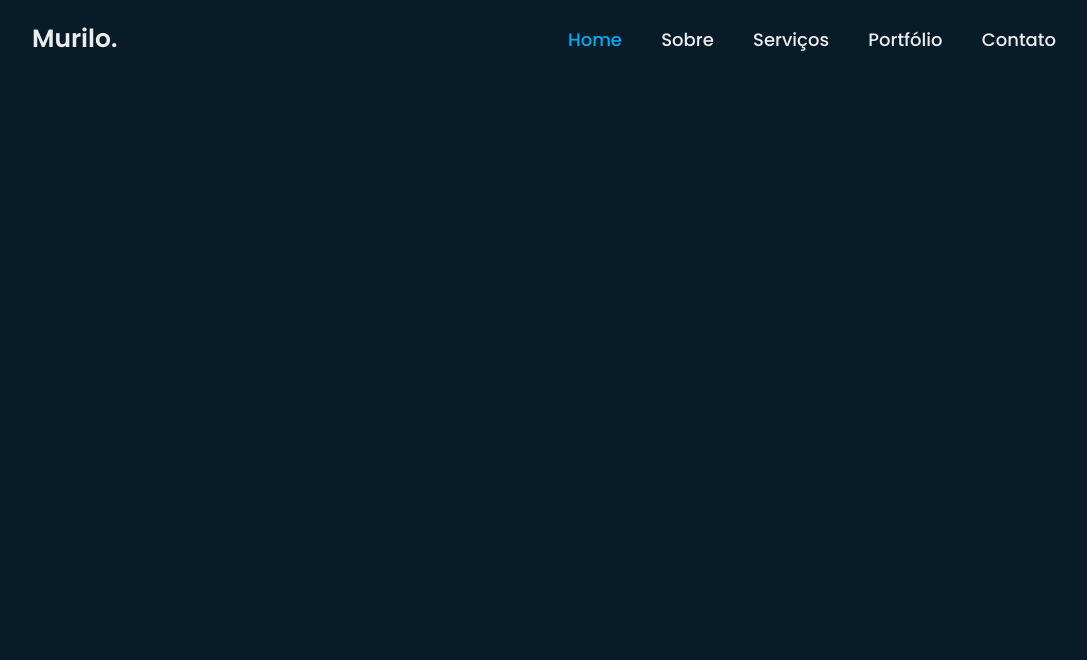
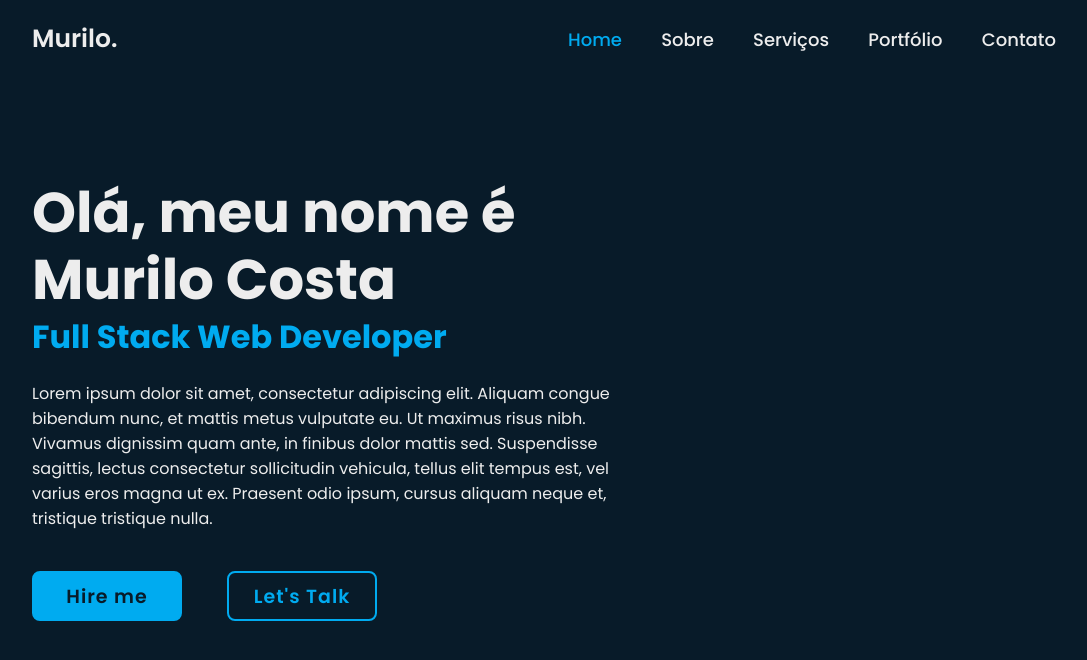
Before and after one commit to mu-costa/mu-costa.github.io, a plain HTML site: page index.html in a window 1280 px wide. Shown: the whole page, without its empty margins (96-1183 px from the left). Drawn offline with Linux system fonts and the light colour scheme.

Commit message:
feat: adding some styles

```diff
--- a/css/style.css
+++ b/css/style.css
@@ -9,6 +9,7 @@
 
 body {
     background: #081b29;
+    color: #ededed;
 }
 
 .header {
@@ -44,3 +45,86 @@ body {
 .navbar a.active {
     color: #00abf0;
 }
+
+.home {
+    display: flex;
+    align-items: center;
+    height: 100vh;
+    padding: 0 10%;
+}
+
+.home-content {
+    max-width: 600px;
+}
+
+.home-content h1 {
+    font-size: 56px;
+    font-weight: 700;
+    line-height: 1.2;
+}
+
+.home-content h3 {
+    font-size: 32px;
+    font-weight: 700;
+    color: #00abf0;
+}
+
+.home-content p {
+    font-size: 16px;
+    margin: 20px 0 40px;
+}
+
+.home-content .btn-box {
+    display: flex;
+    justify-content: space-between;
+    width: 345px;
+    height: 50px;
+}
+
+.btn-box a {
+    position: relative;
+    display: inline-flex;
+    justify-content: center;
+    align-items: center;
+    width: 150px;
+    height: 100%;
+    background: #00abf0;
+    border:  2px solid #00abf0;
+    border-radius: 8px;
+    font-size: 19px;
+    color: #081b29;
+    text-decoration: none;
+    font-weight: 600;
+    letter-spacing: 1px;
+    z-index: 1;
+    overflow: hidden;
+}
+
+.btn-box a:nth-child(2) {
+    background: transparent;
+    color: #00abf0;
+}
+
+.btn-box a:nth-child(2):hover {
+    color: #00abf0;
+}
+
+.btn-box a:nth-child(2)::before {
+    background: #00abf0;
+}
+
+.btn-box a::before {
+    content: '';
+    position: absolute;
+    top: 0;
+    left: 0;
+    width: 0;
+    height: 100%;
+    background: #081b29;
+    z-index: -1;
+    transition: .5s;
+}
+
+.btn-box a:hover::before {
+    width: 100%;
+}
--- a/index.html
+++ b/index.html
@@ -19,5 +19,24 @@
             <a href="">Contato</a>
         </nav>
     </header>
+
+    <section class="home">
+        <div class="home-content">
+            <h1>Olá, meu nome é Murilo Costa</h1>
+            <h3>Full Stack Web Developer</h3>
+            <p>
+                Lorem ipsum dolor sit amet, consectetur adipiscing elit.
+                Aliquam congue bibendum nunc, et mattis metus vulputate eu.
+                Ut maximus risus nibh. Vivamus dignissim quam ante, in finibus dolor mattis sed.
+                Suspendisse sagittis, lectus consectetur sollicitudin vehicula,
+                tellus elit tempus est, vel varius eros magna ut ex.
+                Praesent odio ipsum, cursus aliquam neque et, tristique tristique nulla.
+            </p>
+            <div class="btn-box">
+                <a href="#">Hire me</a>
+                <a href="#">Let's Talk</a>
+            </div>
+        </div>
+    </section>
 </body>
 </html>
```
